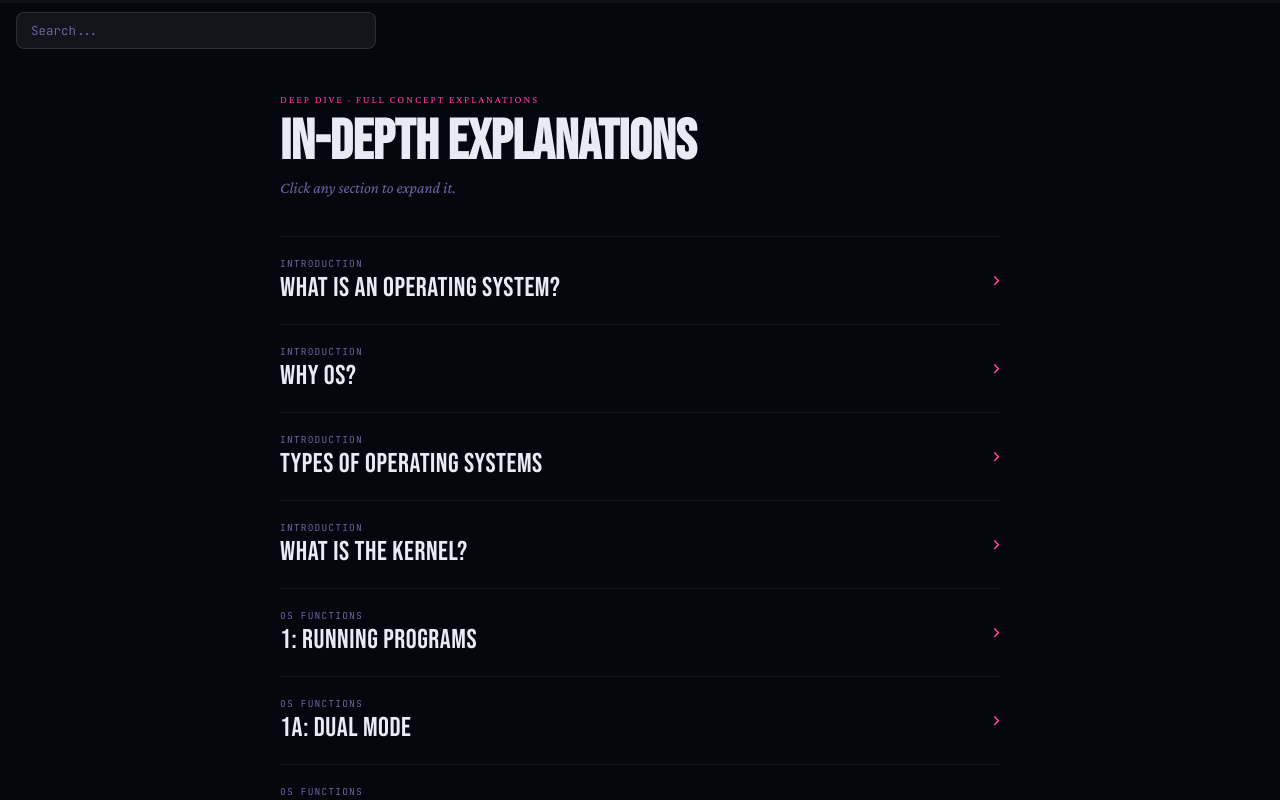
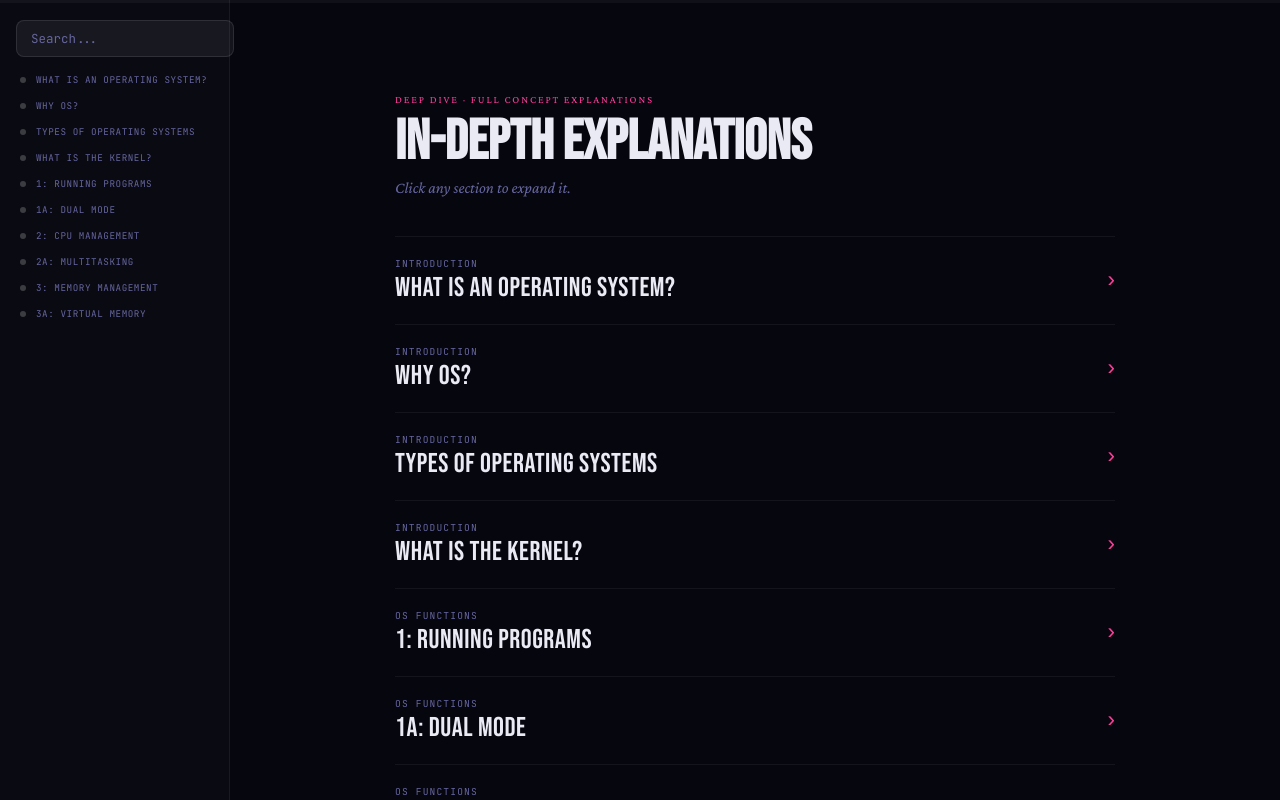
Before and after one commit to AtaurM/bobs-guide-to-os, a React (Vite) app: page / in a window 1280 px wide. Built offline with nearby package versions, Linux system fonts and the light colour scheme.

Commit message:
+Sidebar w/navigation, styling

```diff
--- a/src/App.jsx
+++ b/src/App.jsx
@@ -3,24 +3,47 @@ import { SearchContext } from './context/SearchContext'
 import styles from './App.module.css'
 import DeepPanel from './components/panels/DeepPanel'
 import ProgressBar from './components/layout/ProgressBar'
+import Sidebar from './components/layout/Sidebar'
 import SearchBar from './components/common/SearchBar'
 import useScrollProgress from './hooks/useScrollProgress'
+import deepDiveData from './data/deepDiveData'
+import { deepSectionId } from './utils/searchUtils'
+
+const DEEP_NAV_ITEMS = deepDiveData.map(s => ({
+  id: deepSectionId(s.title),
+  label: s.title,
+}))
 
 export default function App() {
   const mainRef = useRef(null);
   const progress = useScrollProgress(mainRef);
   const [searchQuery, setSearchQuery] = useState('')
 
+  function scrollToId(index, id) {
+    const el = document.getElementById(id)
+    if (el) el.scrollIntoView({ behavior: 'smooth' })
+  }
+
   return (
     <SearchContext.Provider value={searchQuery}>
       <div className={styles.root}>
         <ProgressBar progress={progress} />
 
-        <div className={styles.searchArea}>
+        <Sidebar
+          sections={DEEP_NAV_ITEMS}
+          activeIndex={0}
+          onSectionClick={scrollToId}
+        />
+
+        <div className={styles.searchArea} >
           <SearchBar value={searchQuery} onChange={setSearchQuery}/>
         </div>
 
-        <main ref={mainRef} className={styles.main} style={{ paddingTop: 54 }}>
+        <main
+          ref={mainRef}
+          className={styles.main}
+          style={{ marginLeft: 230, paddingTop: 54 }}
+        >
           <DeepPanel />
         </main>
       </div>
--- a/src/App.module.css
+++ b/src/App.module.css
@@ -27,9 +27,8 @@
 
 .searchArea {
   position: fixed;
-  top: 12px;
+  top: 20px;
   left: 16px;
-  right: 16px;
-  max-width: 360px;
+  width: 198;
   z-index: 700;
 }
--- /dev/null
+++ b/src/components/layout/Sidebar.jsx
@@ -0,0 +1,23 @@
+import styles from './Sidebar.module.css'
+
+export default function Sidebar({ sections, activeIndex, onSectionClick }) {
+    return (
+        <aside className={styles.sidebar}>
+            <nav className={styles.nav}>
+                {sections.map((section, i) => (
+                    <button
+                        key={section.id}
+                        className={`${styles.navItem} ${i === activeIndex ? styles.navItemActive : ''}`}
+                        onClick={() => onSectionClick(i, section.id)}
+                        aria-label={`Go to ${section.label}`}
+                    >
+                        <span className={`${styles.dot} ${i === activeIndex ? styles.dotActive : ''}`} />
+                        <span className={`${styles.label} ${i === activeIndex ? styles.labelActive : ''}`}>
+                            {section.label}
+                        </span>
+                    </button>
+                ))}
+            </nav>
+        </aside>
+    )
+}
--- /dev/null
+++ b/src/components/layout/Sidebar.module.css
@@ -0,0 +1,50 @@
+.sidebar {
+    position: fixed;
+    left: 0;
+    top: 0;
+    bottom: 0;
+    width: 230px;
+    background: rgba(255, 255, 255, 0.02);
+    border-right: 1px solid rgba(255, 255, 255, 0.06);
+    padding: 20px 12px;
+    overflow-y: auto;
+}
+
+.nav {
+    display: flex;
+    flex-direction: column;
+    gap: 2px;
+    margin-top: 48px;
+}
+
+.navItem {
+    display: flex;
+    align-items: center;
+    gap: 10px;
+    width: 100%;
+    padding: 6px 8px;
+    border-radius: 6px;
+    border: none;
+    background: transparent;
+    cursor: pointer;
+    text-align: left;
+}
+
+.dot {
+    width: 6px;
+    height: 6px;
+    border-radius: 50%;
+    background: rgba(255, 255, 255, 0.2);
+    flex-shrink: 0;
+}
+
+.label {
+    font-family: var(--font-mono);
+    font-size: 0.58rem;
+    letter-spacing: 0.06em;
+    text-transform: uppercase;
+    color: var(--text-dim);
+    white-space: nowrap;
+    overflow: hidden;
+    text-overflow: ellipsis;
+}
--- a/src/components/panels/DeepPanel.jsx
+++ b/src/components/panels/DeepPanel.jsx
@@ -4,7 +4,7 @@ import styles from './DeepPanel.module.css'
 import Collapse from '../common/Collapse'
 import Highlight from '../common/Highlight'
 import { useSearch } from '../../context/SearchContext'
-import { deepMatchesQuery } from '../../utils/searchUtils'
+import { deepSectionId, deepMatchesQuery } from '../../utils/searchUtils'
 
 // parse type of paragraph
 function BodyParagraph({ paragraph }) {
@@ -32,7 +32,7 @@ function DeepSection({ section, forceOpen }) {
     }, [forceOpen])
 
     return (
-        <div className={styles.section}>
+        <div className={styles.section} id={deepSectionId(section.title)}>
             <button className={styles.header} onClick={() => setIsOpen(!isOpen)}>
                 <div className={styles.headerInner}>
                     <div>
--- a/src/utils/searchUtils.js
+++ b/src/utils/searchUtils.js
@@ -1,3 +1,7 @@
+export function deepSectionId(title) {
+    return `deep-${title.replace(/\s+/g, '-').toLowerCase()}`
+}
+
 export function deepMatchesQuery(section, query) {
     if (!query || !query.trim()) return true;
 
```
